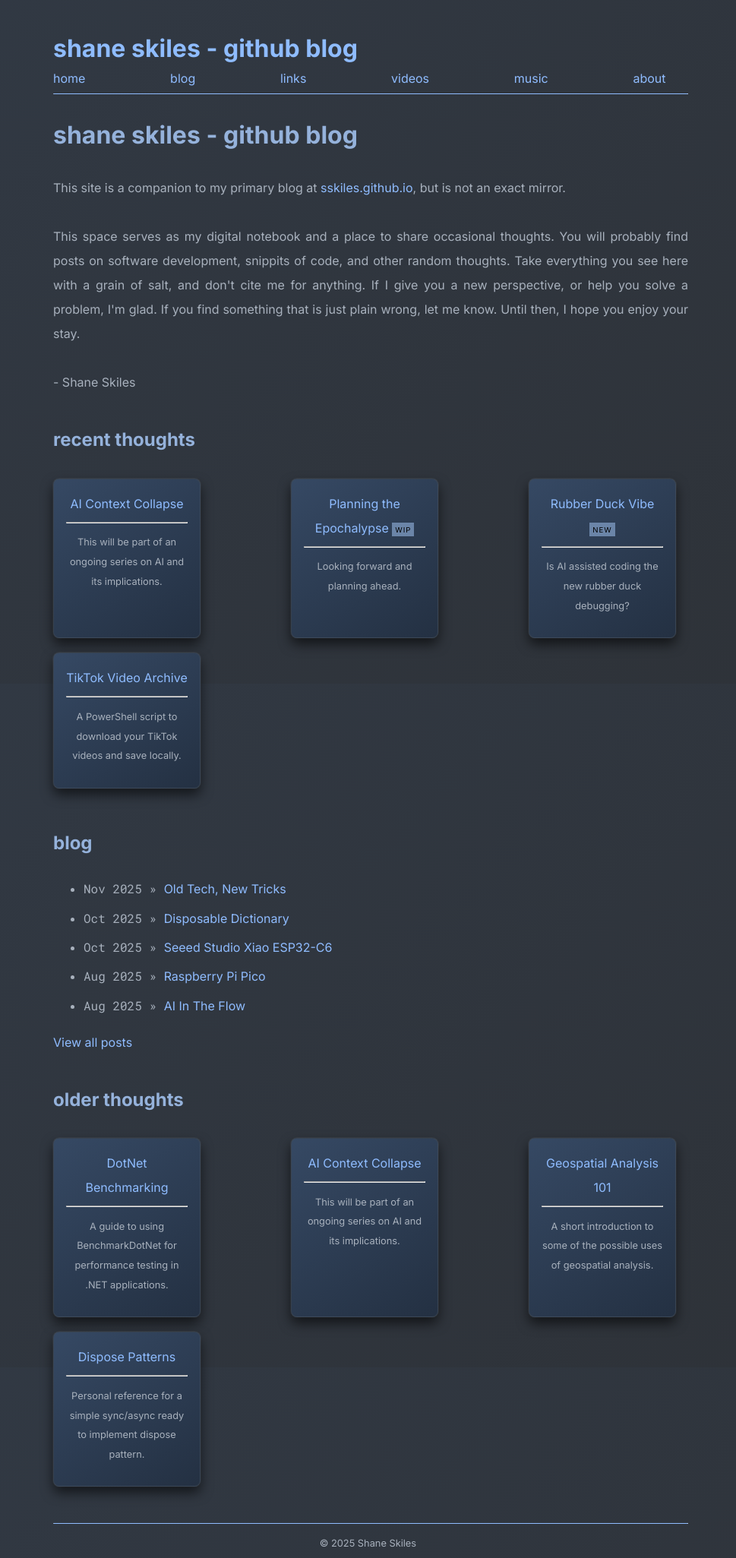
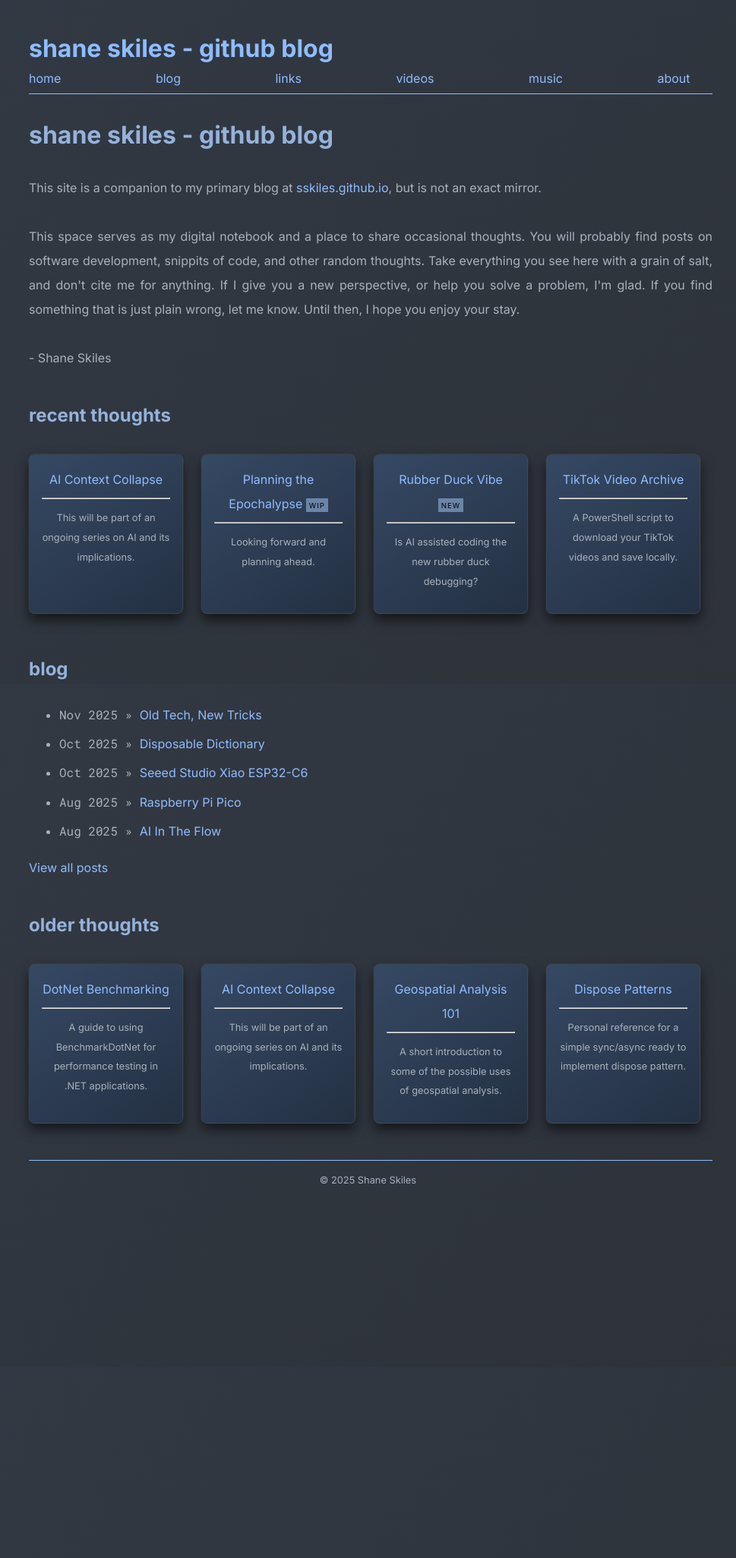
Before and after one commit to shaneskiles/shaneskiles.github.io, a Jekyll site: the page built from index.md, in a window 1280 px wide. Shown: the whole page at 76% size, without its empty margins (152-1121 px from the left). Built offline with Jekyll 4.4.1, drawn with Linux system fonts in a browser that asks for light colours; after the commit the page ends 1573 px from its top, so only the background shows below that.

Commit message:
Enhance dark mode compatibility and improve layout responsiveness

```diff
--- a/_includes/head.html
+++ b/_includes/head.html
@@ -4,7 +4,6 @@
   <meta name="viewport" content="width=device-width, initial-scale=1" />
   <link rel="preconnect" href="https://fonts.googleapis.com">
   <link rel="preconnect" href="https://fonts.gstatic.com" crossorigin>
-  <!--<meta name="darkreader" content="Dark Reader Friendly">-->
       <meta name="darkreader-lock">
   <title>
     {% if page.title %}
--- a/_sass/lunardrift.scss
+++ b/_sass/lunardrift.scss
@@ -4,6 +4,9 @@
 
 @view-transition { navigation: auto; }
 
+:root {
+  color-scheme: dark only;
+}
 
 html {
     color-scheme: light dark;
@@ -13,6 +16,7 @@
 }
 
 body {
+  min-width: 100vw;
   font-family:  "Inter", -apple-system, "avenir next", avenir, roboto, noto, ubuntu, "helvetica neue", helvetica, sans-serif;
   font-size: 1.0rem;
   line-height: 2;
@@ -44,8 +48,6 @@
 
 .pw {
   max-width: 56.25rem;
-  width: 100%;
-  box-sizing: border-box;
   margin: 0 auto;
   padding: 2rem;
 }
```
Also changed, not shown: other parts of _includes/head.html (+5 -0 lines).
